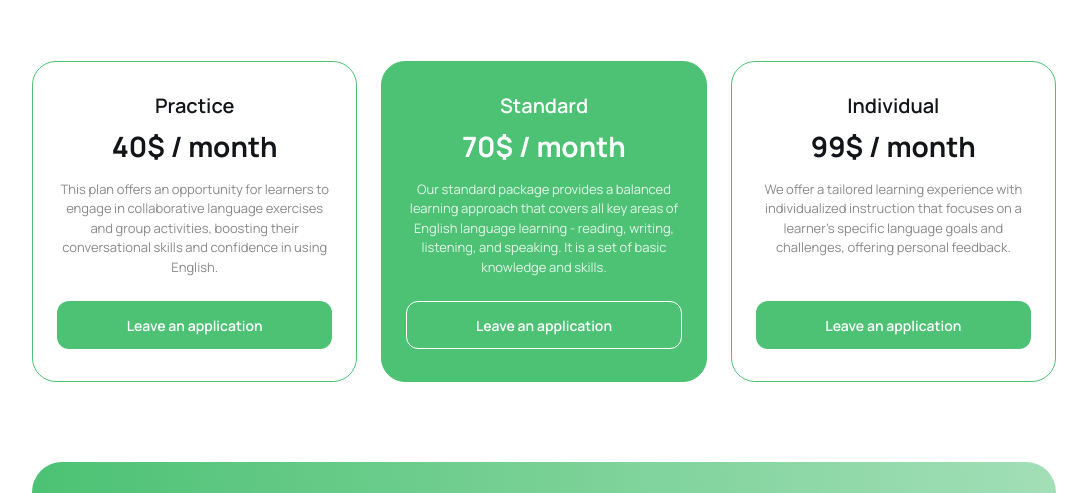
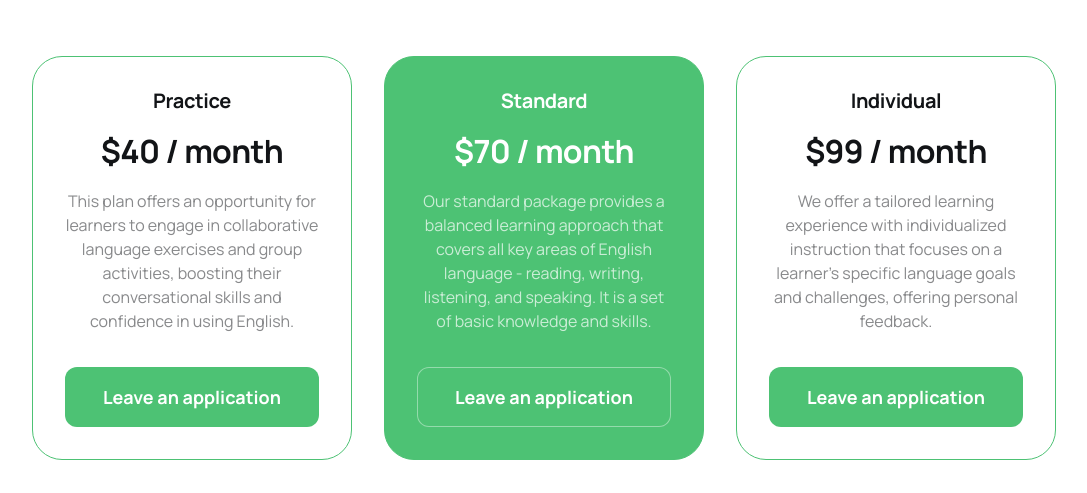
Before and after one commit to devsiteua/next-excellence, a website built with Vite: page src/index.html in a window 1280 px wide. Shown: the part 717-1210 px from the top of the page, without its empty margins (96-1183 px from the left). Built offline with nearby package versions, Linux system fonts and the light colour scheme.

Commit message:
fix: apply team lead edits for lessons section

```diff
--- a/src/css/lessons.css
+++ b/src/css/lessons.css
@@ -1,157 +1,103 @@
-/* ==========================================
-   OUR LESSONS SECTION
-   ========================================== */
-
-.lessons {
-  padding-top: 40px;
-  padding-bottom: 40px;
+.lessons-list {
+  display: flex;
+  flex-wrap: wrap;
+  gap: 20px;
 }
 
-.lessons-list {
+.lesson-card {
+  width: 100%;
+  background-color: var(--white);
+  border: 1px solid var(--green);
+  border-radius: 16px;
+  padding: 40px 20px;
   display: flex;
   flex-direction: column;
-  gap: 20px;
-  margin-top: 32px;
+  transition:
+    transform var(--transition),
+    box-shadow var(--transition);
 }
 
-/* Картка */
-.lessons-item {
-  background-color: var(--white);
-  border: 1px solid var(--green);
-  border-radius: 24px;
-  padding: 32px 24px;
-  display: flex;
-  flex-direction: column;
-  justify-content: space-between;
-  text-align: center;
-  box-sizing: border-box;
-  transition: transform var(--transition), box-shadow var(--transition);
-}
-
-.lessons-item:hover {
-  transform: translateY(-4px);
-  box-shadow: 0 10px 30px rgba(0, 0, 0, 0.08);
-}
-
-/* Зелена картка (Standard) */
-.lessons-item-accent {
+.lesson-card--accent {
   background-color: var(--green);
-  border-color: var(--green);
   color: var(--white);
 }
 
-/* Назва тарифу (зверху, меншим шрифтом) */
-.lessons-card-title {
-  font-family: var(--font);
+.lesson-card-title {
+  font-weight: 700;
   font-size: 20px;
-  font-weight: 600;
   line-height: 1.2;
-  margin-bottom: 12px;
+  text-align: center;
+  letter-spacing: -0.02em;
+  color: var(--black);
+  margin-bottom: 16px;
+}
+
+.lesson-card--accent .lesson-card-title {
+  color: var(--white);
+}
+
+.lesson-card-price {
+  font-weight: 700;
+  font-size: 32px;
+  line-height: 1.125;
+  text-align: center;
+  letter-spacing: -0.02em;
+  margin-bottom: 40px;
   color: var(--black);
 }
 
-.lessons-item-accent .lessons-card-title {
+.lesson-card--accent .lesson-card-price {
   color: var(--white);
 }
 
-/* Ціна та місяць в один рядок */
-.lessons-card-price {
-  font-family: var(--font);
-  font-size: 28px;
-  font-weight: 700;
-  line-height: 1.2;
-  margin-bottom: 16px;
-  color: var(--black);
+.lesson-card-text {
+  font-weight: 400;
+  font-size: 14px;
+  line-height: 1.71428571;
+  color: var(--color-text-muted);
+  text-align: center;
+  margin-bottom: 30px;
 }
 
-.lessons-item-accent .lessons-card-price {
-  color: var(--white);
+.lesson-card--accent .lesson-card-text {
+  color: rgba(255, 255, 255, 0.7);
 }
 
-/* Текст опису */
-.lessons-card-text {
-  font-family: var(--font);
-  font-size: 13px;
-  line-height: 1.5;
-  color: var(--color-text-muted);
-  margin-bottom: 24px;
+.lesson-card-button {
+  margin-top: auto;
 }
 
-.lessons-item-accent .lessons-card-text {
-  color: rgba(255, 255, 255, 0.85);
-}
-
-/* Кнопка для білих карток */
-.lessons-btn {
-  display: flex;
-  align-items: center;
-  justify-content: center;
-  width: 100%;
-  height: 48px;
-  padding: 0 16px;
-  font-family: var(--font);
-  font-size: 14px;
-  font-weight: 600;
-  border-radius: 12px;
-  background-color: var(--green);
-  color: var(--white);
-  text-decoration: none;
-  transition: background-color var(--transition);
-}
-
-.lessons-btn:hover,
-.lessons-btn:focus {
-  background-color: var(--dark-green);
-}
-
-/* Кнопка для зеленої картки (прозора з білою рамкою) */
-.lessons-btn-accent {
-  background-color: transparent;
-  border: 1px solid var(--white);
-  color: var(--white);
-}
-
-.lessons-btn-accent:hover,
-.lessons-btn-accent:focus {
-  background-color: rgba(255, 255, 255, 0.15);
-}
-
-/* ==========================================
-   BREAKPOINTS
-   ========================================== */
-
-@media screen and (min-width: 768px) {
-  .lessons {
-    padding-top: 60px;
-    padding-bottom: 60px;
+@media (min-width: 768px) {
+  .lessons-list {
+    gap: 32px;
   }
 
-  .lessons-list {
-    flex-direction: row;
-    flex-wrap: wrap;
-    justify-content: center;
-    gap: 20px;
-    margin-top: 40px;
+  .lesson-card {
+    width: calc((100% - 32px) / 2);
+    padding: 32px 16px;
+    border-radius: 30px;
+    min-height: 404px;
   }
 
-  .lessons-item {
-    width: calc((100% - 20px) / 2);
+  .lesson-card-price {
+    line-height: 1.375;
+    margin-bottom: 32px;
+  }
+
+  .lesson-card-text {
+    font-size: 16px;
+    line-height: 1.5;
+    margin-bottom: 18px;
   }
 }
 
-@media screen and (min-width: 1280px) {
-  .lessons {
-    padding-top: 80px;
-    padding-bottom: 80px;
+@media (min-width: 1280px) {
+  .lesson-card {
+    width: calc((100% - 64px) / 3);
+    padding: 32px;
   }
 
-  .lessons-list {
-    flex-wrap: nowrap;
-    gap: 24px;
-    margin-top: 48px;
-  }
-
-  .lessons-item {
-    width: calc((100% - 48px) / 3);
+  .lesson-card-price {
+    margin-bottom: 16px;
   }
 }
--- a/src/partials/sections/lessons.html
+++ b/src/partials/sections/lessons.html
@@ -4,45 +4,47 @@
       Our <span class="accent-line">lessons</span>
     </h2>
     <p class="section-description">
-      Our lessons are carefully structured and interactive, designed to promote rapid
-      language acquisition through practical tasks and real-world scenarios
+      Our lessons are carefully structured and interactive, designed to promote
+      rapid language acquisition through practical tasks and real-world
+      scenarios
     </p>
 
     <ul class="lessons-list">
-      <!-- 1. Practice -->
-      <li class="lessons-item">
-        <div class="lessons-card-top">
-          <h3 class="lessons-card-title">Practice</h3>
-          <p class="lessons-card-price">40$ / month</p>
-          <p class="lessons-card-text">
-            This plan offers an opportunity for learners to engage in collaborative language exercises and group activities, boosting their conversational skills and confidence in using English.
-          </p>
-        </div>
-        <a href="#application" class="lessons-btn">Leave an application</a>
+      <li class="lesson-card">
+        <p class="lesson-card-title">Practice</p>
+        <p class="lesson-card-price">$40 / month</p>
+        <p class="lesson-card-text">
+          This plan offers an opportunity for learners to engage in
+          collaborative language exercises and group activities, boosting their
+          conversational skills and confidence in using English.
+        </p>
+        <a href="#contact" class="lesson-card-button button">
+          Leave an application
+        </a>
       </li>
-
-      <!-- 2. Standard (Акцентна) -->
-      <li class="lessons-item lessons-item-accent">
-        <div class="lessons-card-top">
-          <h3 class="lessons-card-title">Standard</h3>
-          <p class="lessons-card-price">70$ / month</p>
-          <p class="lessons-card-text">
-            Our standard package provides a balanced learning approach that covers all key areas of English language learning - reading, writing, listening, and speaking. It is a set of basic knowledge and skills.
-          </p>
-        </div>
-        <a href="#application" class="lessons-btn lessons-btn-accent">Leave an application</a>
+      <li class="lesson-card lesson-card--accent">
+        <p class="lesson-card-title">Standard</p>
+        <p class="lesson-card-price">$70 / month</p>
+        <p class="lesson-card-text">
+          Our standard package provides a balanced learning approach that covers
+          all key areas of English language - reading, writing, listening, and
+          speaking. It is a set of basic knowledge and skills.
+        </p>
+        <a href="#contact" class="lesson-card-button button button--reverse">
+          Leave an application
+        </a>
       </li>
-
-      <!-- 3. Individual -->
-      <li class="lessons-item">
-        <div class="lessons-card-top">
-          <h3 class="lessons-card-title">Individual</h3>
-          <p class="lessons-card-price">99$ / month</p>
-          <p class="lessons-card-text">
-            We offer a tailored learning experience with individualized instruction that focuses on a learner's specific language goals and challenges, offering personal feedback.
-          </p>
-        </div>
-        <a href="#application" class="lessons-btn">Leave an application</a>
+      <li class="lesson-card">
+        <p class="lesson-card-title">Individual</p>
+        <p class="lesson-card-price">$99 / month</p>
+        <p class="lesson-card-text">
+          We offer a tailored learning experience with individualized
+          instruction that focuses on a learner's specific language goals and
+          challenges, offering personal feedback.
+        </p>
+        <a href="#contact" class="lesson-card-button button">
+          Leave an application
+        </a>
       </li>
     </ul>
   </div>
```
